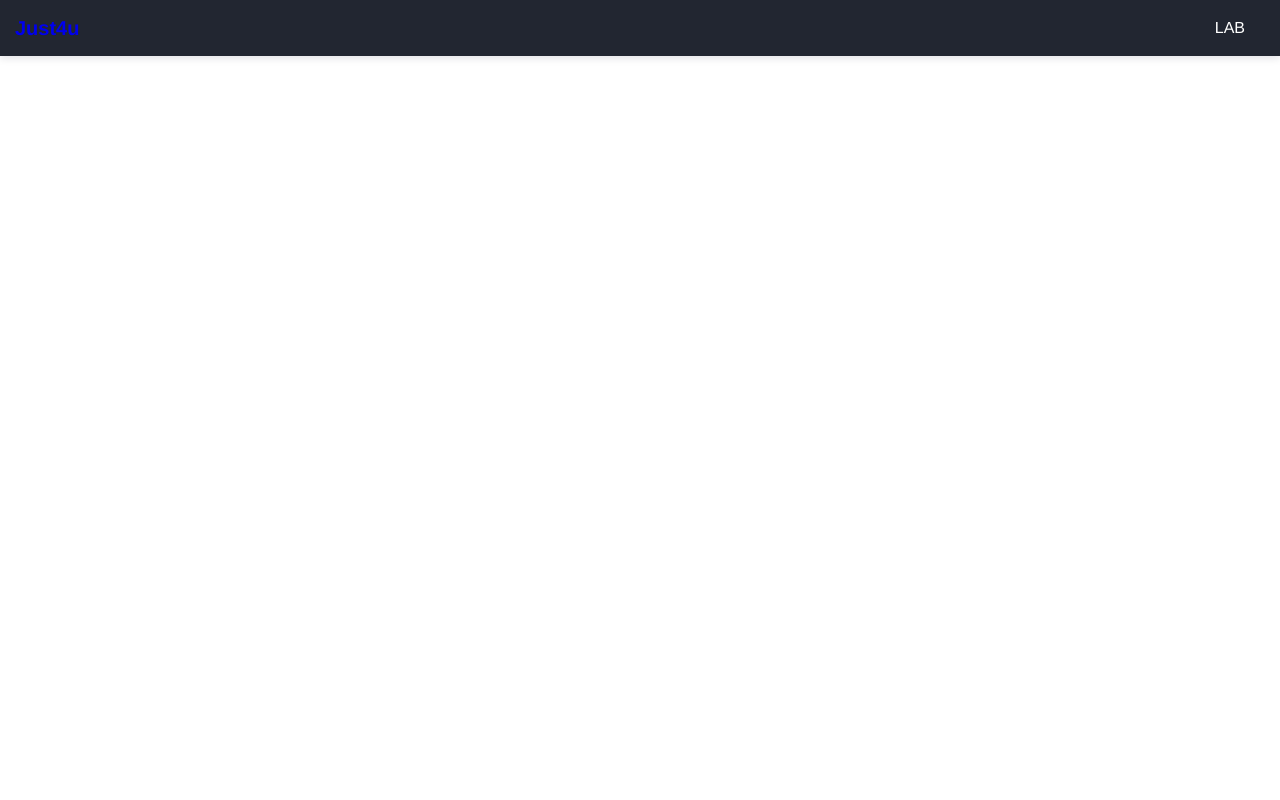
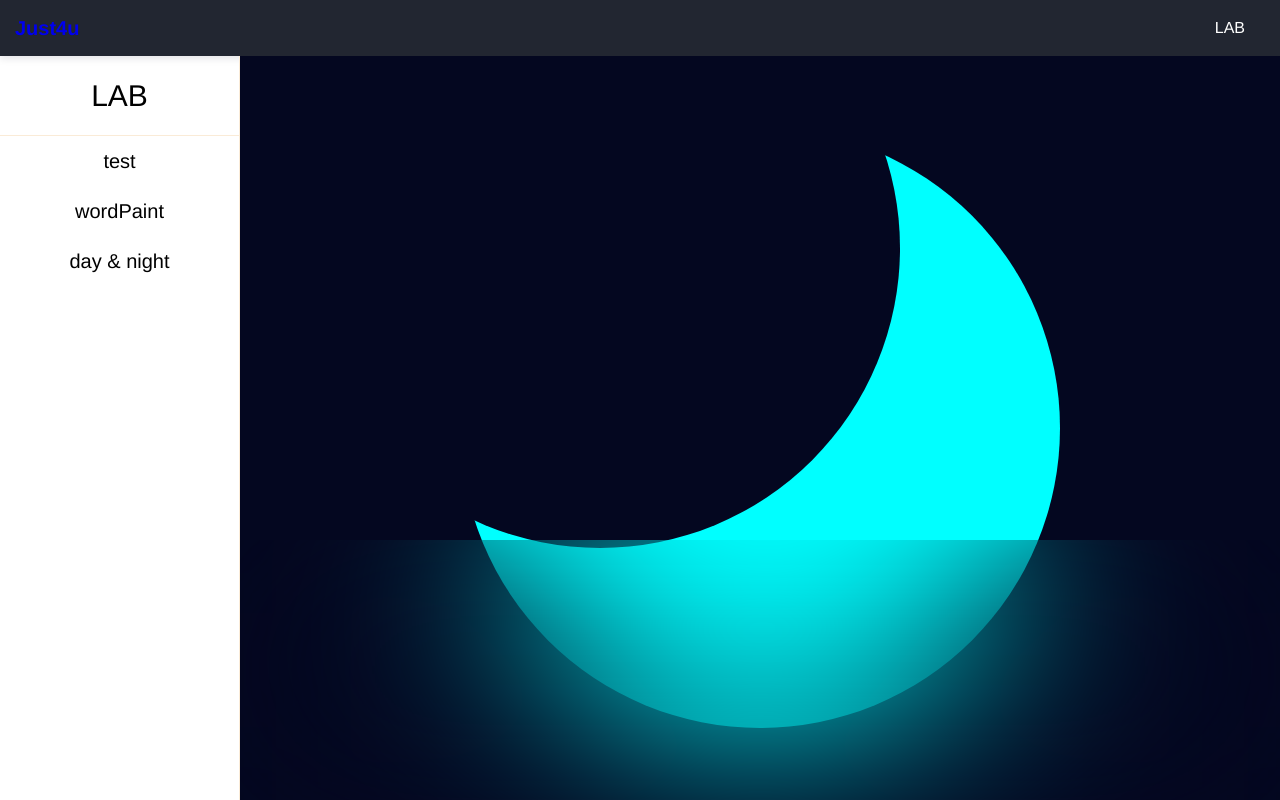
Before and after one commit to gotoo123/Just4u, a React app: page /#/lab/day-and-night in a window 1280 px wide. Before the commit this address had no page. Built offline with nearby package versions, Linux system fonts and the light colour scheme; a web font is replaced by a local one.

Commit message:
feat: add lab -- day & night

```diff
--- /dev/null
+++ b/src/pages/lab/components/day-and-night/index.jsx
@@ -0,0 +1,27 @@
+import React from 'react';
+import style from './index.less';
+
+const DayAndNight = () => {
+
+  const [state, setState] = React.useState('dark');
+  const handleClick = () => {
+    setState(state === 'dark' ? 'light' : 'dark');
+  }
+
+  return (
+    <div className={style.dayAndNight} onClick={handleClick}>
+      <div className={state}>
+        <div className="bg"/>
+        <div className="moon-box">
+          <div className="moon"/>
+        </div>
+        <div className="sun-box">
+          <div className="sun"/>
+        </div>
+        <div className="sea"/>
+      </div>
+    </div>
+  )
+}
+
+export default DayAndNight;
--- /dev/null
+++ b/src/pages/lab/components/day-and-night/index.less
@@ -0,0 +1,86 @@
+.dayAndNight :global{
+  height: 100%;
+  width: 100%;
+  position: relative;
+
+  * {
+    transition: all .3s ease-in-out;
+  }
+
+  .bg {
+    position: absolute;
+    top: 0;
+    left: 0;
+    width: 100%;
+    height: 100%;
+  }
+
+  .sun {
+    margin: 0;
+    padding: 0;
+    position: absolute;
+    top: 50%;
+    left: 50%;
+    transform: translate(-50%, -50%);
+    width: 600px;
+    height: 600px;
+    background: orange;
+    border-radius: 50%;
+  }
+
+  .moon {
+    margin: 0;
+    padding: 0;
+    position: absolute;
+    top: 50%;
+    left: 50%;
+    transform: translate(calc(-50% - 160px), calc(-50% - 180px));
+    width: 600px;
+    height: 600px;
+    box-shadow: 160px 180px 0 cyan;
+    border-radius: 50%;
+  }
+
+  .sea {
+    position: absolute;
+    bottom: 0;
+    width: 100%;
+    height: 35%;
+    backdrop-filter: blur(100px);
+    z-index: 2;
+  }
+
+  .sun-box,
+  .moon-box {
+    position: relative;
+    overflow: hidden;
+  }
+
+  .light {
+    .sun-box {
+      height: 100%;
+    }
+
+    .moon-box {
+      height: 0;
+    }
+
+    .bg {
+      background: #ffeea2;
+    }
+  }
+
+  .dark {
+    .sun-box {
+      height: 0;
+    }
+
+    .moon-box {
+      height: 100%;
+    }
+
+    .bg {
+      background: #040720
+    }
+  }
+}
--- a/src/pages/lab/menu.js
+++ b/src/pages/lab/menu.js
@@ -6,5 +6,9 @@ export const menu = [
   {
     name: 'wordPaint',
     route: '/lab/wordPaint',
+  },
+  {
+    name: 'day & night',
+    route: '/lab/day-and-night',
   }
 ];
--- a/src/pages/lab/router.js
+++ b/src/pages/lab/router.js
@@ -1,5 +1,6 @@
 import Test from './components/test/test';
 import WordPaint from "./components/wordPaint";
+import DayAndNight from './components/day-and-night';
 export const router = [
   {
     path: '/lab/test',
@@ -8,5 +9,9 @@ export const router = [
   {
     path: '/lab/wordPaint',
     element: <WordPaint/>,
+  },
+  {
+    path: '/lab/day-and-night',
+    element: <DayAndNight/>,
   }
 ];
```
